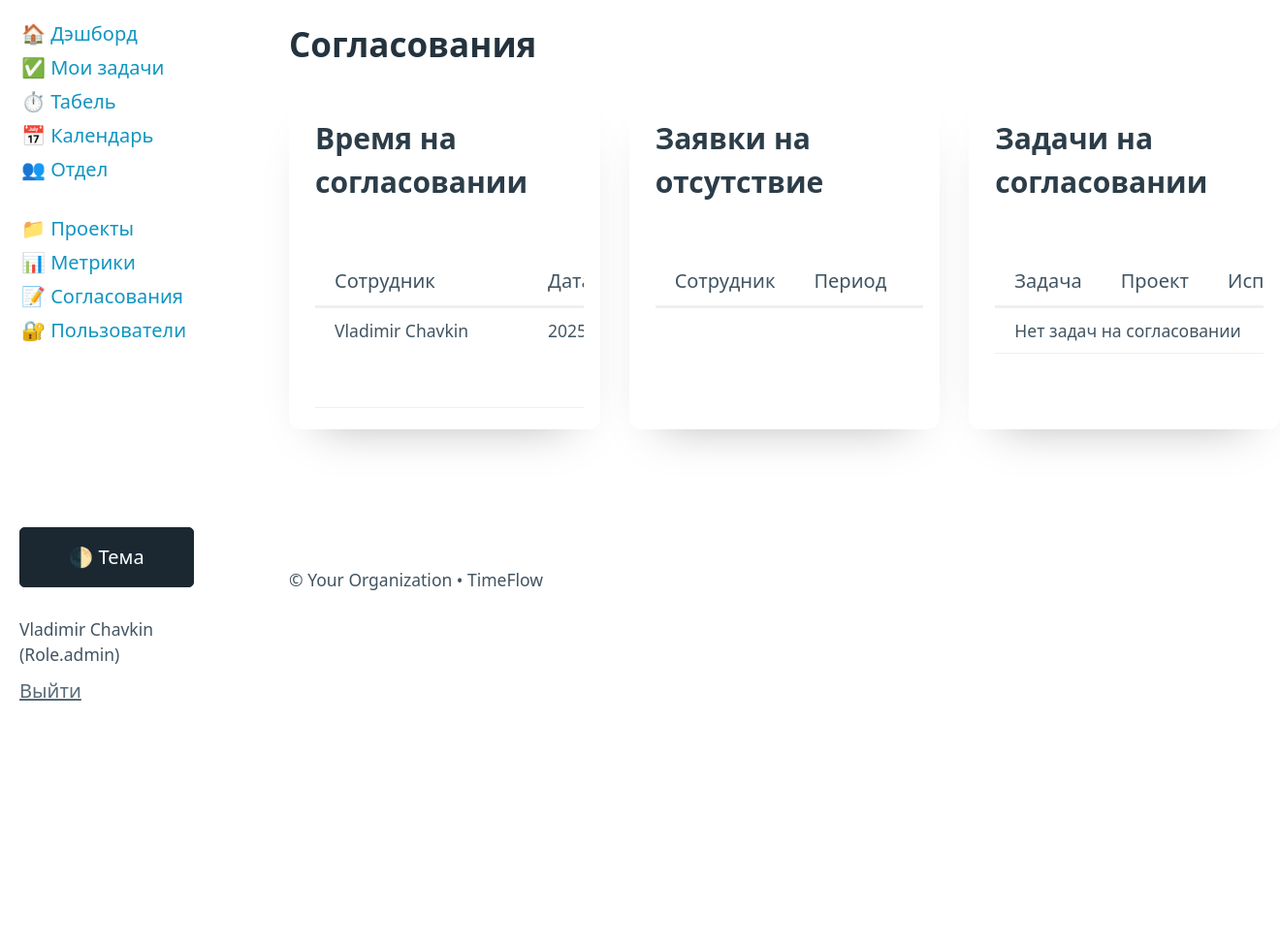
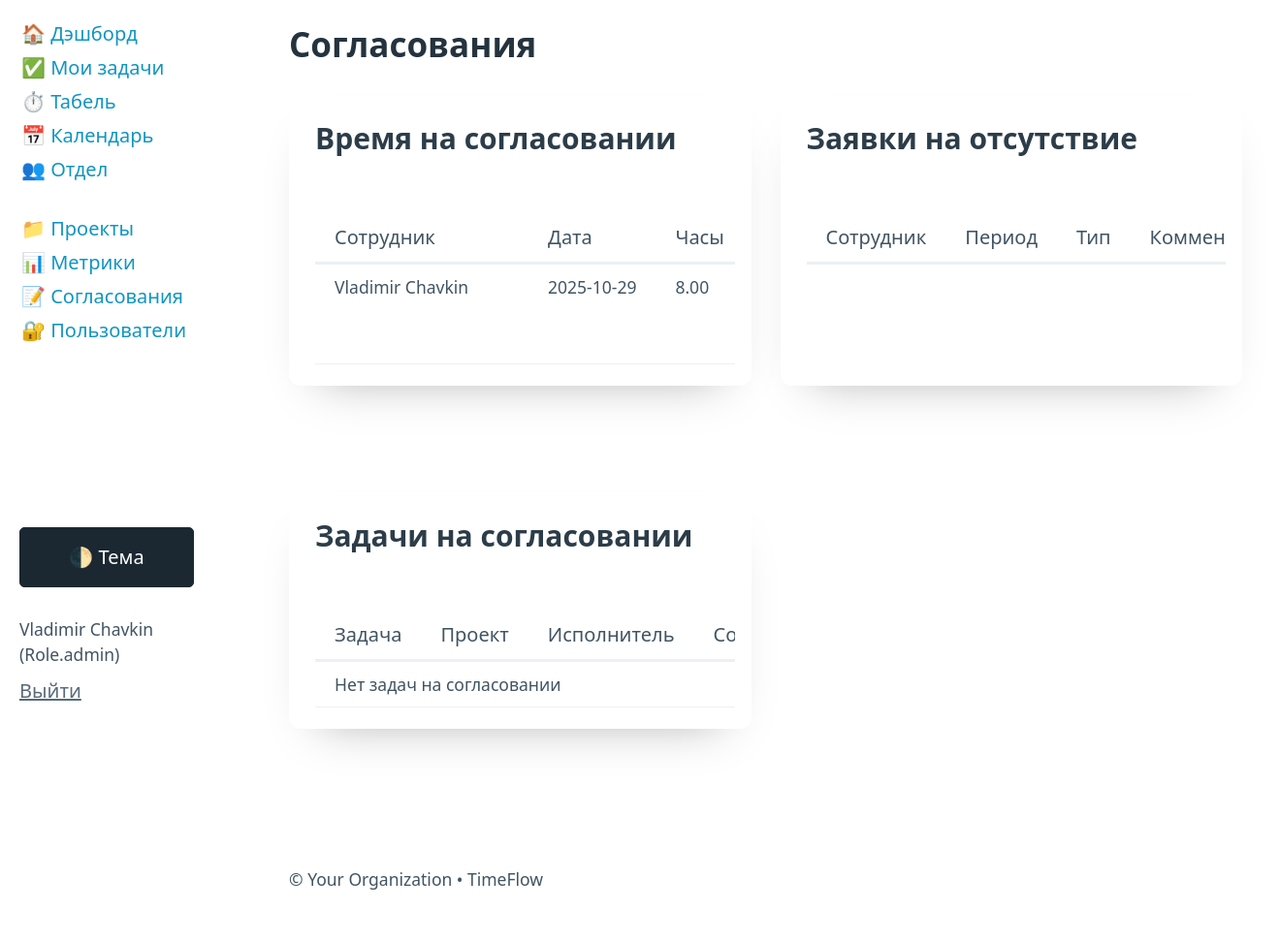
Before and after one commit to Borlag/timeflow, a FastAPI app: page /admin/approvals in a window 1320 px wide; the page is wider, and only the part inside the window is pictured. Shown: the part 52-1024 px from the top of that part at 97% size. Before the commit the page ends 775 px from the top of that part, so only its background shows below. Run offline with FastAPI, Linux system fonts and the light colour scheme; a user stored in the database is signed in; data comes from the database, SQL or seed files in the repository; data that the repository does not hold is empty; some libraries are stand-ins or nearby versions.

Commit message:
Broaden admin approval panels

```diff
--- a/static/theme.css
+++ b/static/theme.css
@@ -301,7 +301,13 @@
 
 @media (min-width: 768px) {
   .approvals-grid {
-    grid-template-columns: repeat(auto-fit, minmax(320px, 1fr));
+    grid-template-columns: repeat(auto-fit, minmax(460px, 1fr));
+  }
+}
+
+@media (min-width: 1440px) {
+  .approvals-grid {
+    grid-template-columns: repeat(3, minmax(460px, 1fr));
   }
 }
 
@@ -309,6 +315,7 @@
   display: flex;
   flex-direction: column;
   gap: .75rem;
+  min-width: 0;
 }
 
 .approval-actions {
--- a/templates/admin.html
+++ b/templates/admin.html
@@ -1,4 +1,5 @@
 {% extends "base.html" %}
+{% block content_class %} content--wide{% endblock %}
 {% block content %}
   <h2>Согласования</h2>
   <div class="approvals-grid">
```
